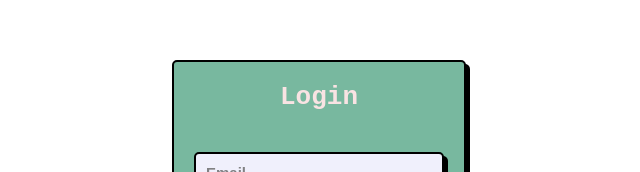
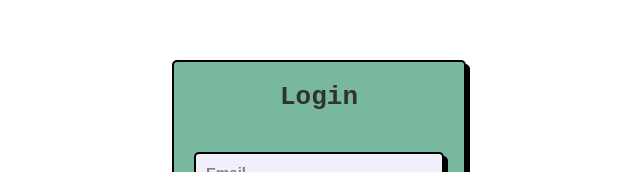
Before and after one commit to TANYAGUPTA06/Login-Form, a plain HTML site: page index.html in a window 1280 px wide. Shown: the part 158-330 px from the top of the page, without its empty margins (321-961 px from the left). Drawn offline with Linux system fonts and the light colour scheme.

Commit message:
Update style.css

```diff
--- a/style.css
+++ b/style.css
@@ -25,7 +25,7 @@ form {
 h2 {
   width: 100%;
   text-align: center;
-  color: #f9e3e3;
+  color: #323232;
   font-size: 26px;
   font-family: monospace;
   margin-bottom: 20px;
```
